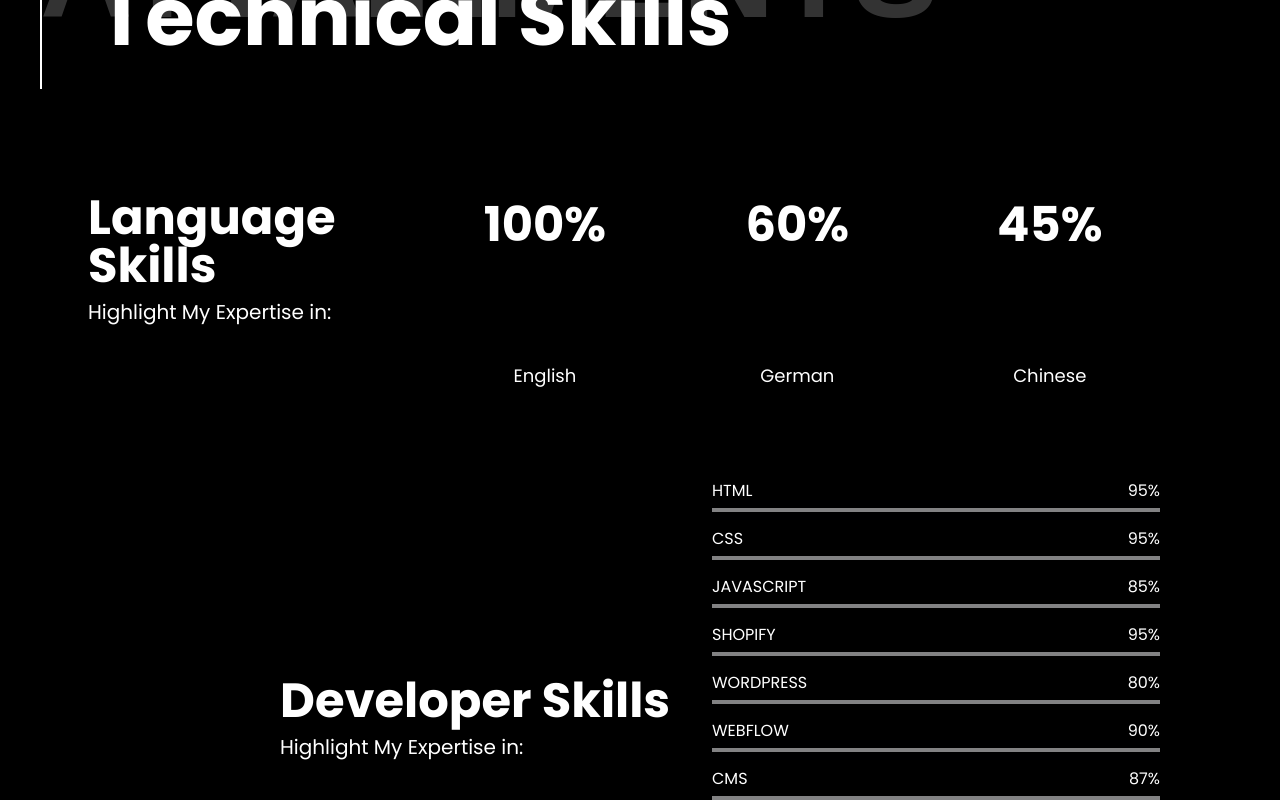
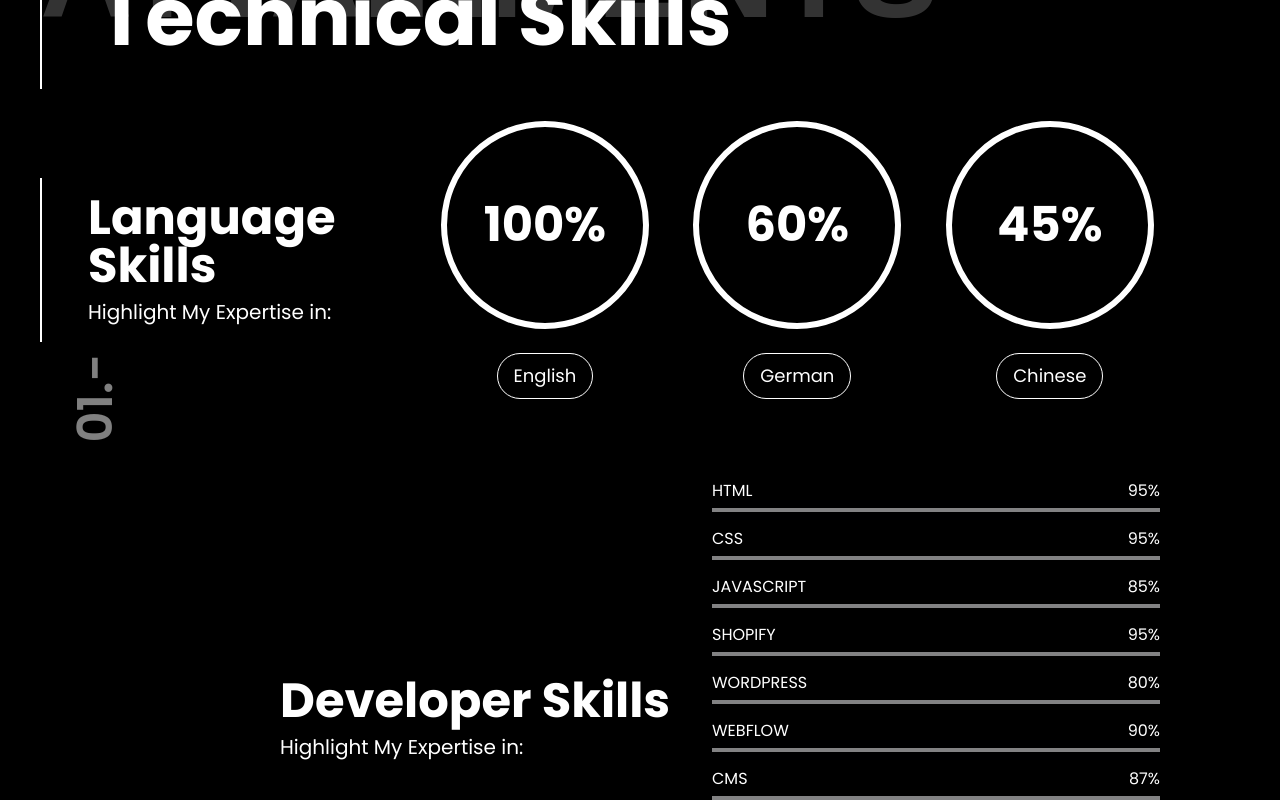
Before and after one commit to mhaseeb37/haseebportfolio, a Next.js app: page /profile in a window 1280 px wide. Shown: the part 2340-3140 px from the top of the page. Built offline with nearby package versions, Linux system fonts and the light colour scheme; a web font is replaced by a local one.

Commit message:
Fixed color issues

```diff
--- a/app/globals.css
+++ b/app/globals.css
@@ -34,10 +34,10 @@ body {
 }
 
 .custom-progress-bar::-webkit-progress-value {
-  background-color: #000000;
+  background-color: #ffffff;
   transition: width 0.3s ease-in-out;
 }
 
 .custom-progress-bar::-moz-progress-bar {
-  background-color: #000000;
+  background-color: #ffffff;
 }
--- a/app/ui/components/hero.js
+++ b/app/ui/components/hero.js
@@ -8,6 +8,7 @@ import Link from "next/link";
 import styles from "../custom.module.css";
 import Image from "next/image";
 import { lusitana, playfairDisplay, whisper } from '@/app/ui/fonts';
+import { personalInfo } from "@/app/common/constant";
 
 // Register the TextPlugin
 gsap.registerPlugin(TextPlugin);
--- a/app/ui/components/skillsCard.js
+++ b/app/ui/components/skillsCard.js
@@ -6,11 +6,11 @@ const SkillsCard = ({skillIndex, skillName, skillDesc, skill1, title1, skill2, t
     <section className="p-8">
       <div className="flex flex-wrap justify-between items-center w-full md:max-w-3xl lg:max-w-4xl xl:max-w-6xl mx-auto">
         {skillName?
-          <div className="textSideWrapper w-full md:w-1/3 relative p-4 before:absolute before:w-[2px] before:h-full before:content-[''] before:bg-black before:-left-8 before:top-0 before:bottom-0">
+          <div className="textSideWrapper w-full md:w-1/3 relative p-4 before:absolute before:w-[2px] before:h-full before:content-[''] before:bg-white before:-left-8 before:top-0 before:bottom-0">
             <h2 className="text-2xl md:text-5xl font-bold md:mb-2">{skillName}</h2>
             <p className="text-base md:text-xl">{skillDesc}</p>
             {skillIndex?
-            <span className="absolute text-4xl md:text-5xl -left-5 -bottom-20 -rotate-90 text-[#00000080] font-semibold">
+            <span className="absolute text-4xl md:text-5xl -left-5 -bottom-20 -rotate-90 text-[#ffffff80] font-semibold">
               0{skillIndex}.-
             </span> : ""}
           </div>
@@ -20,7 +20,7 @@ const SkillsCard = ({skillIndex, skillName, skillDesc, skill1, title1, skill2, t
         {skill1 && title1?
           <div className="flex flex-col w-full mb-4 md:mb-0 md:w-1/3 items-center">
             <div className="relative w-full h-full mb-4">
-              <span className="mx-auto text-2xl md:text-5xl p-8 w-52 h-52 font-bold border-[6px] border-black rounded-full flex items-center justify-center">
+              <span className="mx-auto text-2xl md:text-5xl p-8 w-52 h-52 font-bold border-[6px] border-white rounded-full flex items-center justify-center">
                 <CountUp
                   start={0}
                   end={skill1}
@@ -31,7 +31,7 @@ const SkillsCard = ({skillIndex, skillName, skillDesc, skill1, title1, skill2, t
                 />
               </span>
             </div>
-            <span className="mt-2 font-medium text-lg border border-black py-2 px-4 rounded-full hover:bg-black hover:text-white hover:cursor-pointer">
+            <span className="mt-2 font-medium text-lg border border-white py-2 px-4 rounded-full hover:bg-white hover:text-black hover:cursor-pointer">
               {title1}
             </span>
           </div>
@@ -39,7 +39,7 @@ const SkillsCard = ({skillIndex, skillName, skillDesc, skill1, title1, skill2, t
           {skill2 && title2?
           <div className="flex flex-col w-full mb-4 md:mb-0 md:w-1/3 items-center">
             <div className="relative w-full h-full mb-4">
-              <span className="mx-auto text-2xl md:text-5xl p-8 w-52 h-52 font-bold border-[6px] border-black rounded-full flex items-center justify-center">
+              <span className="mx-auto text-2xl md:text-5xl p-8 w-52 h-52 font-bold border-[6px] border-white rounded-full flex items-center justify-center">
                 <CountUp
                   start={0}
                   end={skill2}
@@ -50,7 +50,7 @@ const SkillsCard = ({skillIndex, skillName, skillDesc, skill1, title1, skill2, t
                 />
               </span>
             </div>
-            <span className="mt-2 font-medium text-lg border border-black py-2 px-4 rounded-full hover:bg-black hover:text-white hover:cursor-pointer">
+            <span className="mt-2 font-medium text-lg border border-white py-2 px-4 rounded-full hover:bg-white hover:text-black hover:cursor-pointer">
               {title2}
             </span>
           </div>
@@ -58,7 +58,7 @@ const SkillsCard = ({skillIndex, skillName, skillDesc, skill1, title1, skill2, t
           {skill3 && title3?
           <div className="flex flex-col w-full mb-4 md:mb-0 md:w-1/3 items-center">
             <div className="relative w-full h-full mb-4">
-              <span className="mx-auto text-2xl md:text-5xl p-8 w-52 h-52 font-bold border-[6px] border-black rounded-full flex items-center justify-center">
+              <span className="mx-auto text-2xl md:text-5xl p-8 w-52 h-52 font-bold border-[6px] border-white rounded-full flex items-center justify-center">
                 <CountUp
                   start={0}
                   end={skill3}
@@ -69,7 +69,7 @@ const SkillsCard = ({skillIndex, skillName, skillDesc, skill1, title1, skill2, t
                 />
               </span>
             </div>
-            <span className="mt-2 font-medium text-lg border border-black py-2 px-4 rounded-full hover:bg-black hover:text-white hover:cursor-pointer">
+            <span className="mt-2 font-medium text-lg border border-white py-2 px-4 rounded-full hover:bg-white hover:text-black hover:cursor-pointer">
               {title3}
             </span>
           </div>: ""}
```
